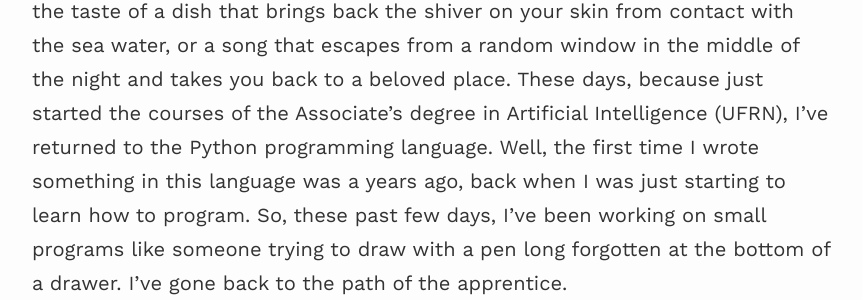
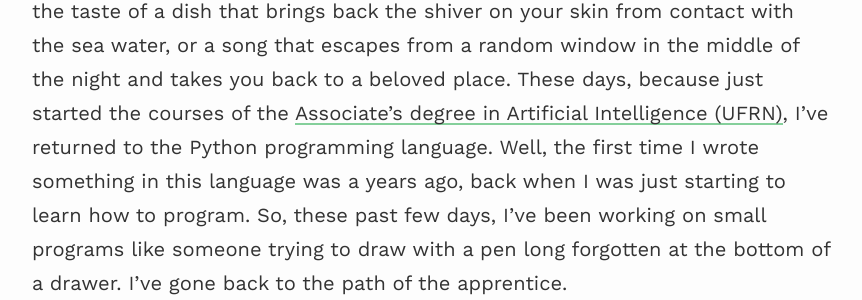
Before and after one commit to 0jonjo/0jonjo.github.io, a Jekyll site: the page built from _posts/2025-08-26-potters.md, in a window 1280 px wide and 900 px high, cut to the strip 342-900 px from the top of the window. Shown: the part 166-466 px from the top of the strip, without its empty margins (208-1070 px from the left). Built offline with Jekyll 4.4.1, drawn with Linux system fonts in a browser that asks for light colours; nearby versions of some CDN libraries; some of the changed lines change nothing that is shown; some of the changed text lies outside the part shown.

Commit message:
fix formatting in post: The Potters of the Unknown

```diff
--- a/_posts/2025-08-26-potters.md
+++ b/_posts/2025-08-26-potters.md
@@ -8,7 +8,7 @@ youtubeId:
 image: https://github.com/0jonjo/0jonjo.github.io/assets/64807181/9364065b-f8c8-489c-a2e3-55bff1acd8c1
 ---
 
-Sensations and memories are sometimes unexpected and welcome guests, like the taste of a dish that brings back the shiver on your skin from contact with the sea water, or a song that escapes from a random window in the middle of the night and takes you back to a beloved place. These days, because just started the courses of the Associate's degree in Artificial Intelligence (UFRN), I've returned to the Python programming language. Well, the first time I wrote something in this language was a years ago, back when I was just starting to learn how to program. So, these past few days, I've been working on small programs like someone trying to draw with a pen long forgotten at the bottom of a drawer. I've gone back to the path of the apprentice.
+Sensations and memories are sometimes unexpected and welcome guests, like the taste of a dish that brings back the shiver on your skin from contact with the sea water, or a song that escapes from a random window in the middle of the night and takes you back to a beloved place. These days, because just started the courses of the [Associate's degree in Artificial Intelligence (UFRN)](https://www.linkedin.com/school/metropoledigital/posts/?feedView=all), I've returned to the Python programming language. Well, the first time I wrote something in this language was a years ago, back when I was just starting to learn how to program. So, these past few days, I've been working on small programs like someone trying to draw with a pen long forgotten at the bottom of a drawer. I've gone back to the path of the apprentice.
 
 Between tests and searches for the exercises, I remembered how everything seemed hazy back then. Today, even though I don't master the language, I have a more solid foundation and can grasp the basics of what to do in each situation. Before, as is typical of someone just starting out, the challenge was often not just making something work, but understanding why it worked or didn't. Between one line of code and the next, I'd risk a new option and get a red error on the screen. Then I'd ask more experienced friends or search online for a solution and adapt the varied answers to what I intended to do. Key concepts for understanding the context and how everything worked were still forming, so every step was uncertain.
 
```
